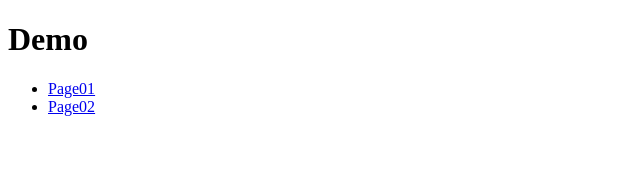
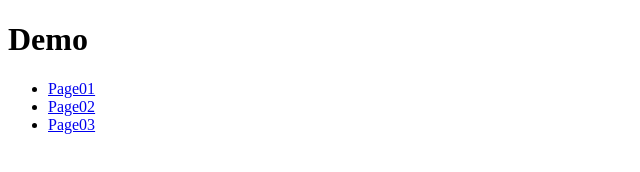
Before and after one commit to PhearomChea/demo, a plain HTML site: page index.html in a window 1280 px wide. Shown: the full height of the page, 0-640 px from the left. Drawn offline with Linux system fonts and the light colour scheme.

Commit message:
link page 3

```diff
--- a/index.html
+++ b/index.html
@@ -11,6 +11,7 @@
     <ul>
         <li><a href="page01.html">Page01</a></li>
         <li><a href="page02.html">Page02</a></li>
+        <li><a href="page03.html">Page03</a></li>
     </ul>
 </body>
 </html>
```
Also changed, not shown: page03.html (added).
